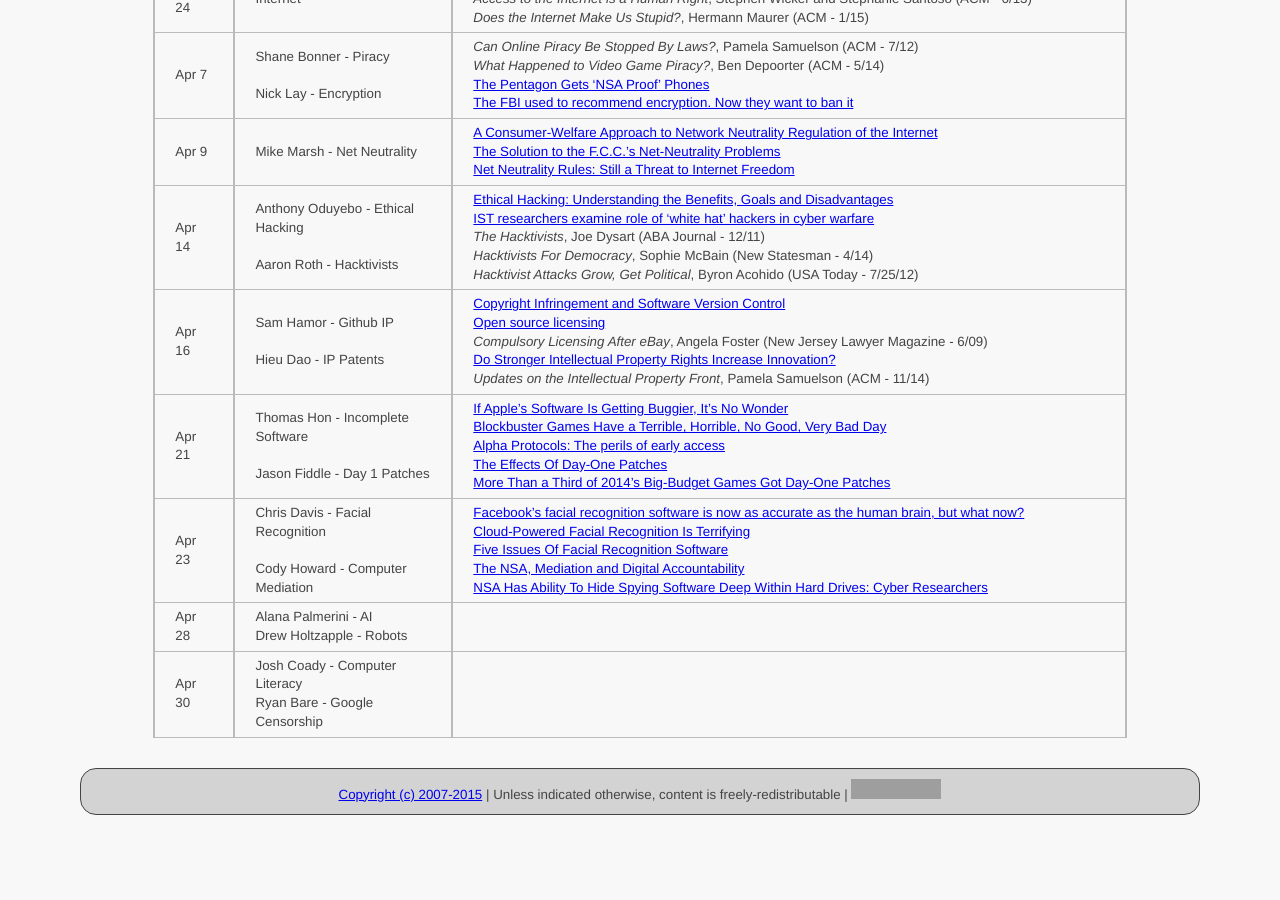
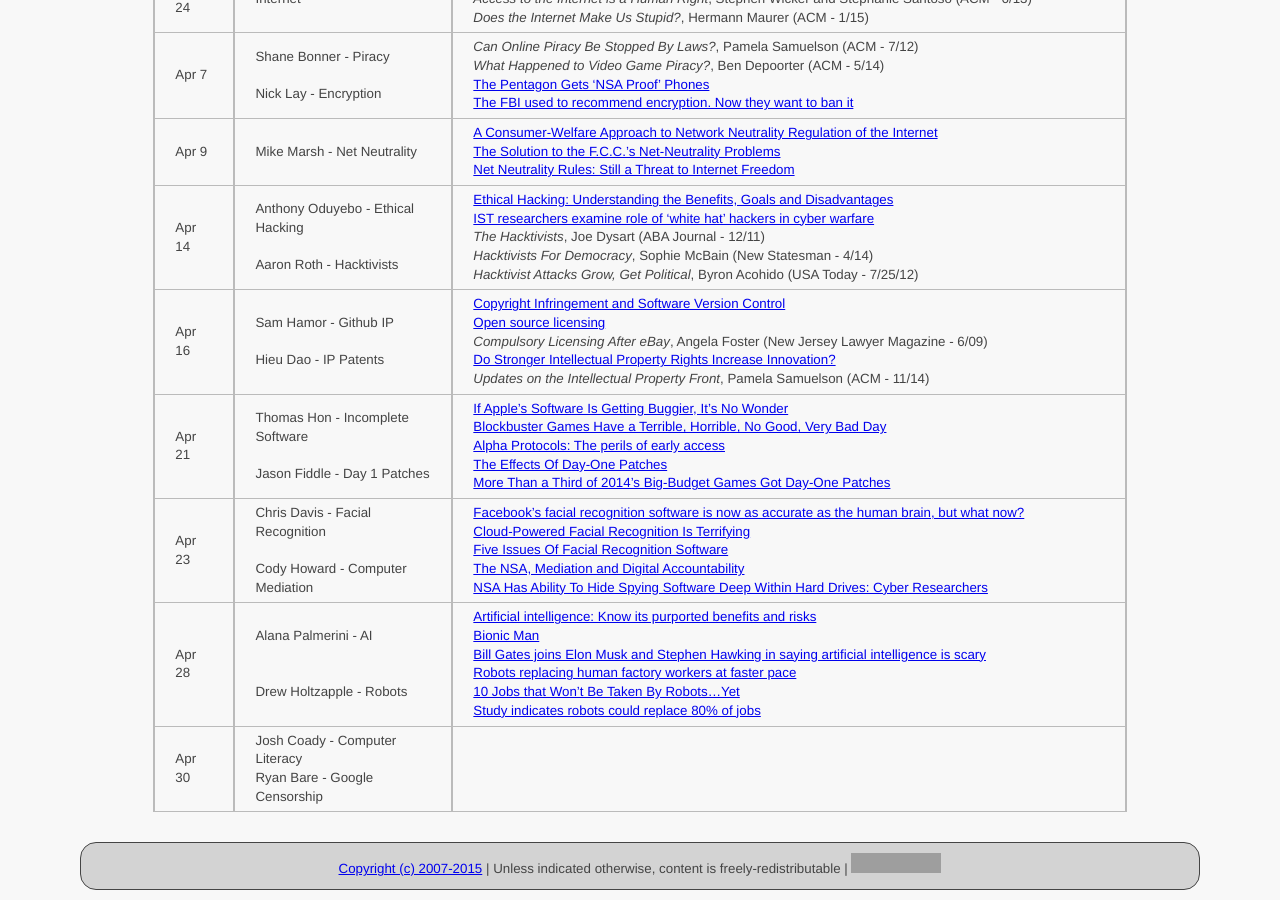
Before and after one commit to ycpcs/cs456-spring2015, a Jekyll site: the page built from schedule/index.md, in a window 1280 px wide and 900 px high, scrolled down 1021 px. Built offline with Jekyll 4.4.1, drawn with Linux system fonts in a browser that asks for light colours; Markdown is read by kramdown in place of the engine named in the settings; before the commit the page ends 1846 px from its top, so only the background shows below that; grey boxes are pictures that could not be loaded.

Commit message:
add AI and robot articles
add Alana's and Drew's articles

```diff
--- a/schedule/index.md
+++ b/schedule/index.md
@@ -31,5 +31,5 @@ All reading materials can be accessed via [Schmidt Library](http://library.ycp.e
 > Apr 16   | Sam Hamor - Github IP <br /> <br /> Hieu Dao - IP Patents | [Copyright Infringement and Software Version Control](http://swipreport.com/copyright-infringement-and-software-version-control/) <br /> [Open source licensing](https://help.github.com/articles/open-source-licensing/) <br /> *Compulsory Licensing After eBay*, Angela Foster (New Jersey Lawyer Magazine - 6/09) <br /> [Do Stronger Intellectual Property Rights Increase Innovation?](http://www.sciencedirect.com/science/article/pii/S0305750X14002630) <br /> *Updates on the Intellectual Property Front*, Pamela Samuelson (ACM - 11/14)|
 > Apr 21   | Thomas Hon - Incomplete Software <br /> <br /> Jason Fiddle - Day 1 Patches | [If Apple's Software Is Getting Buggier, It's No Wonder](http://www.fastcompany.com/3040436/if-apples-software-is-getting-buggier-its-no-wonder) <br /> [Blockbuster Games Have a Terrible, Horrible, No Good, Very Bad Day](http://www.wired.com/2014/11/buggy-games/) <br /> [Alpha Protocols: The perils of early access](http://www.pcauthority.com.au/Feature/396995,alpha-protocols-the-perils-of-early-access.aspx) <br /> [The Effects Of Day-One Patches](http://www.gameinformer.com/b/news/archive/2012/10/23/the-effects-of-day-one-patches.aspx) <br /> [More Than a Third of 2014’s Big-Budget Games Got Day-One Patches](http://kotaku.com/more-than-a-third-of-2014-s-big-budget-games-got-day-on-1686398805)|
 > Apr 23   | Chris Davis - Facial Recognition <br /> <br /> Cody Howard - Computer Mediation | [Facebook’s facial recognition software is now as accurate as the human brain, but what now?](http://www.extremetech.com/extreme/178777-facebooks-facial-recognition-software-is-now-as-accurate-as-the-human-brain-but-what-now) <br /> [Cloud-Powered Facial Recognition Is Terrifying](http://m.theatlantic.com/technology/archive/2011/09/cloud-powered-facial-recognition-is-terrifying/245867/) <br /> [Five Issues Of Facial Recognition Software](http://techli.com/2014/02/five-issues-of-facial-recognition-software/#.) <br /> [The NSA, Mediation and Digital Accountability](http://www.mediate.com/articles/DigitalAccountability.cfm) <br /> [NSA Has Ability To Hide Spying Software Deep Within Hard Drives: Cyber Researchers](http://www.huffingtonpost.com/2015/02/16/nsa-computer-spying_n_6694736.html)|
-> Apr 28   | Alana Palmerini - AI <br /> Drew Holtzapple - Robots | |
+> Apr 28   | Alana Palmerini - AI <br /> <br /> <br /> Drew Holtzapple - Robots | [Artificial intelligence: Know its purported benefits and risks](http://www.techrepublic.com/article/artificial-intelligence-know-its-purported-benefits-and-risks/) <br /> [Bionic Man](http://www.psfk.com/2013/10/prosthetics-ethics.html) <br /> [Bill Gates joins Elon Musk and Stephen Hawking in saying artificial intelligence is scary](http://qz.com/335768/bill-gates-joins-elon-musk-and-stephen-hawking-in-saying-artificial-intelligence-is-scary/) <br /> [Robots replacing human factory workers at faster pace](http://www.msn.com/en-us/money/technology/robots-replacing-human-factory-workers-at-faster-pace/ar-AA9bQeo) <br /> [10 Jobs that Won’t Be Taken By Robots…Yet](http://www.thefiscaltimes.com/Articles/2012/06/07/10-Jobs-that-Wont-Be-Taken-By-Robots-Yet?page=0%2C1) <br /> [Study indicates robots could replace 80% of jobs](http://robohub.org/study-indicates-robots-could-replace-80-of-jobs/) |
 > Apr 30   | Josh Coady - Computer Literacy <br /> Ryan Bare - Google Censorship | |
```
